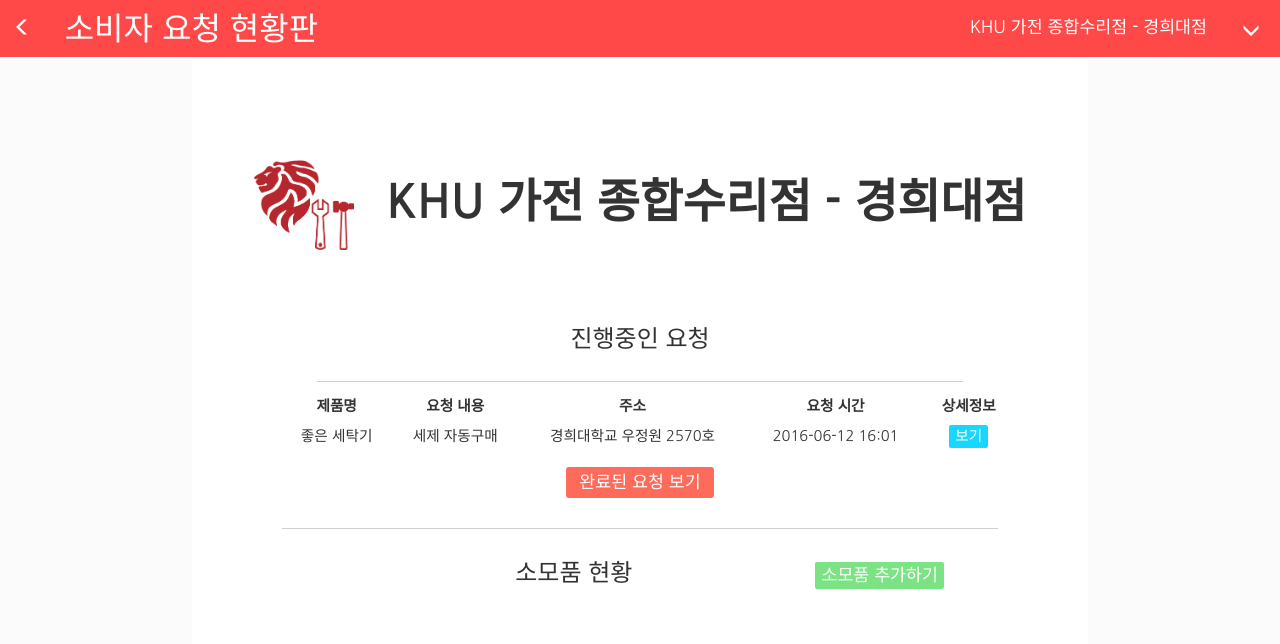
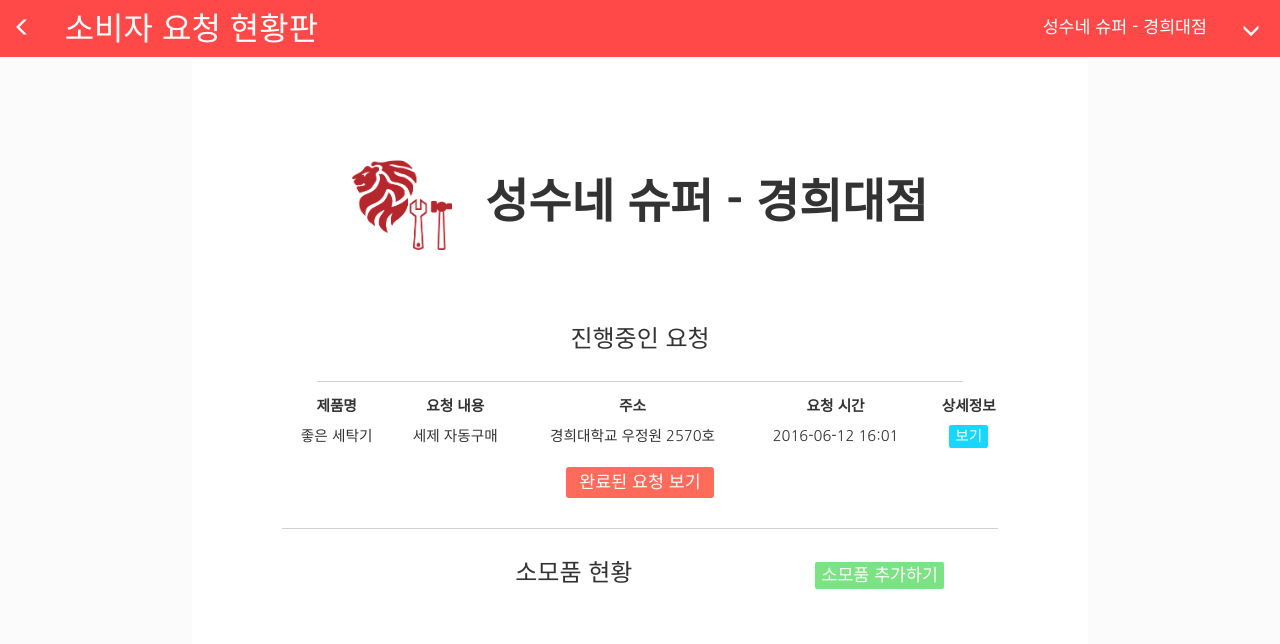
Before and after one commit to ppiyakk2/deship, a Flask app: template deship/service/templates/3rdparty.html in a window 1280 px wide. Shown: the top 644 px of the page. Run offline with Flask 2, Linux system fonts and the light colour scheme; the template is opened without the code that fills it, so the values that code supplies are empty; some libraries are stand-ins or nearby versions; some web fonts are replaced.

Commit message:
성수네슈퍼

```diff
--- a/deship/service/templates/3rdparty.html
+++ b/deship/service/templates/3rdparty.html
@@ -19,12 +19,12 @@
 			<button id="btn_navbar_top_back" class="glyphicon glyphicon-menu-left"></button>
 			<span id="header_navbar_top">소비자 요청 현황판</span>
 			<button id="btn_navbar_top_bottom" class="glyphicon glyphicon-menu-down"></button>
-			<span id="name_navbar_top">KHU 가전 종합수리점 - 경희대점</span>
+			<span id="name_navbar_top">성수네 슈퍼 - 경희대점</span>
 		</div>
     	<div id="container_body">
     		<div id="mainlogo">
     			<img src="/static/imgs/3rd logo.png" width="100px" height="90px"/>
-    			<span id="header_main">KHU 가전 종합수리점 - 경희대점</span>
+    			<span id="header_main">성수네 슈퍼 - 경희대점</span>
     		</div>
 
 	    	<div id="container_requestboard">
```
